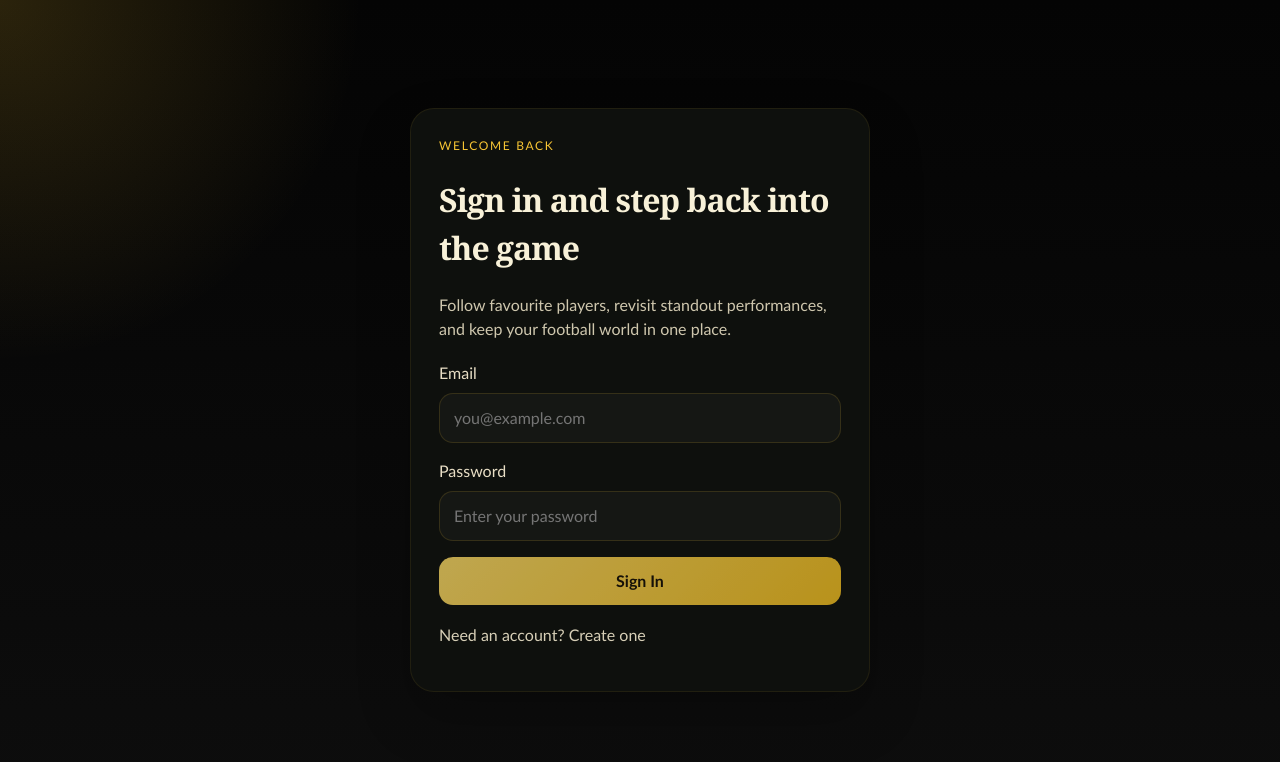
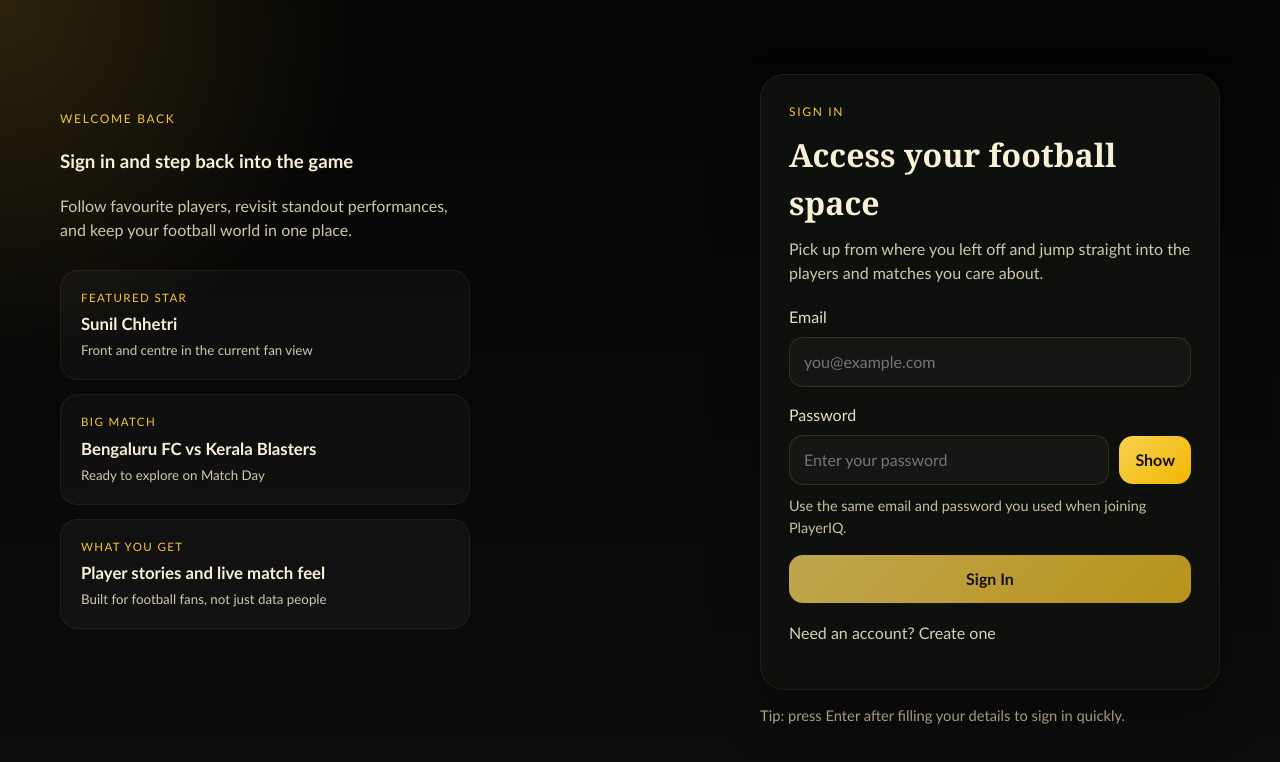
Before and after one commit to RatandeepCodes/PlayerIQ, a React (Vite) app in the folder frontend/: page /login in a window 1280 px wide. Shown: the top 762 px of the page. Built offline with nearby package versions, Linux system fonts and the light colour scheme; no server answers.

Commit message:
complete auth experience with polished login and register flow

```diff
--- /dev/null
+++ b/frontend/src/components/AuthShell.jsx
@@ -0,0 +1,28 @@
+export default function AuthShell({ eyebrow, title, subtitle, highlights, children, footer }) {
+  return (
+    <div className="auth-page">
+      <section className="auth-shell">
+        <aside className="auth-showcase">
+          <p className="eyebrow">{eyebrow}</p>
+          <h1>{title}</h1>
+          <p className="auth-subcopy">{subtitle}</p>
+
+          <div className="auth-highlights">
+            {highlights.map((highlight) => (
+              <article key={highlight.label} className="auth-highlight-card">
+                <span className="auth-highlight-label">{highlight.label}</span>
+                <strong>{highlight.value}</strong>
+                <small>{highlight.note}</small>
+              </article>
+            ))}
+          </div>
+        </aside>
+
+        <div className="auth-panel-wrap">
+          <div className="auth-panel">{children}</div>
+          {footer ? <div className="auth-footer-note">{footer}</div> : null}
+        </div>
+      </section>
+    </div>
+  );
+}
--- a/frontend/src/pages/LoginPage.jsx
+++ b/frontend/src/pages/LoginPage.jsx
@@ -1,6 +1,7 @@
 import { useState } from "react";
 import { Link, useLocation, useNavigate } from "react-router-dom";
 
+import AuthShell from "../components/AuthShell.jsx";
 import { useAuth } from "../context/AuthContext.jsx";
 
 export default function LoginPage() {
@@ -11,9 +12,15 @@
     email: "",
     password: "",
   });
+  const [showPassword, setShowPassword] = useState(false);
 
   const targetPath = location.state?.from || "/dashboard";
   const isFormValid = formData.email.trim().length > 4 && formData.password.trim().length >= 8;
+  const highlights = [
+    { label: "Featured Star", value: "Sunil Chhetri", note: "Front and centre in the current fan view" },
+    { label: "Big Match", value: "Bengaluru FC vs Kerala Blasters", note: "Ready to explore on Match Day" },
+    { label: "What You Get", value: "Player stories and live match feel", note: "Built for football fans, not just data people" },
+  ];
 
   async function handleSubmit(event) {
     event.preventDefault();
@@ -28,13 +35,16 @@
   }
 
   return (
-    <div className="auth-page">
-      <div className="auth-panel">
-        <p className="eyebrow">Welcome Back</p>
-        <h1>Sign in and step back into the game</h1>
-        <p className="auth-subcopy">
-          Follow favourite players, revisit standout performances, and keep your football world in one place.
-        </p>
+    <AuthShell
+      eyebrow="Welcome Back"
+      title="Sign in and step back into the game"
+      subtitle="Follow favourite players, revisit standout performances, and keep your football world in one place."
+      highlights={highlights}
+      footer="Tip: press Enter after filling your details to sign in quickly."
+    >
+      <p className="eyebrow">Sign In</p>
+      <h2 className="auth-form-title">Access your football space</h2>
+      <p className="auth-panel-copy">Pick up from where you left off and jump straight into the players and matches you care about.</p>
         {location.state?.from ? <p className="auth-hint">Sign in to continue where you left off.</p> : null}
         <form className="auth-form" onSubmit={handleSubmit}>
           <label>
@@ -51,8 +61,9 @@
           </label>
           <label>
             Password
+            <div className="auth-input-row">
               <input
-              type="password"
+                type={showPassword ? "text" : "password"}
                 placeholder="Enter your password"
                 value={formData.password}
                 onChange={(event) => {
@@ -60,7 +71,16 @@
                   setFormData((current) => ({ ...current, password: event.target.value }));
                 }}
               />
+              <button
+                className="auth-inline-button"
+                type="button"
+                onClick={() => setShowPassword((current) => !current)}
+              >
+                {showPassword ? "Hide" : "Show"}
+              </button>
+            </div>
           </label>
+          <p className="auth-helper-text">Use the same email and password you used when joining PlayerIQ.</p>
           {error ? <p className="auth-error">{error}</p> : null}
           {errorMeta?.requestId ? <p className="auth-meta">Reference: {errorMeta.requestId}</p> : null}
           <button className="auth-submit" disabled={isLoading || !isFormValid} type="submit">
@@ -70,7 +90,6 @@
         <p className="auth-link">
           Need an account? <Link to="/register">Create one</Link>
         </p>
-      </div>
-    </div>
+    </AuthShell>
   );
 }
--- a/frontend/src/pages/RegisterPage.jsx
+++ b/frontend/src/pages/RegisterPage.jsx
@@ -1,6 +1,7 @@
 import { useState } from "react";
 import { Link, useNavigate } from "react-router-dom";
 
+import AuthShell from "../components/AuthShell.jsx";
 import { useAuth } from "../context/AuthContext.jsx";
 
 export default function RegisterPage() {
@@ -11,8 +12,14 @@
     email: "",
     password: "",
   });
+  const [showPassword, setShowPassword] = useState(false);
   const isFormValid =
     formData.name.trim().length >= 2 && formData.email.trim().length > 4 && formData.password.trim().length >= 8;
+  const highlights = [
+    { label: "Built For Fans", value: "Football-first experience", note: "Simple match and player stories" },
+    { label: "Start With", value: "Indian stars up front", note: "Sunil Chhetri and more in the spotlight" },
+    { label: "Your Space", value: "One account, one matchday hub", note: "Follow, compare, and revisit performances" },
+  ];
 
   async function handleSubmit(event) {
     event.preventDefault();
@@ -27,13 +34,16 @@
   }
 
   return (
-    <div className="auth-page">
-      <div className="auth-panel">
-        <p className="eyebrow">Get Started</p>
-        <h1>Create your football space</h1>
-        <p className="auth-subcopy">
-          Save the players you follow, compare stars across matches, and keep a closer eye on every big performance.
-        </p>
+    <AuthShell
+      eyebrow="Get Started"
+      title="Create your football space"
+      subtitle="Save the players you follow, compare stars across matches, and keep a closer eye on every big performance."
+      highlights={highlights}
+      footer="A PlayerIQ account gives you a personal football home across player pages and match views."
+    >
+      <p className="eyebrow">Create Account</p>
+      <h2 className="auth-form-title">Join PlayerIQ</h2>
+      <p className="auth-panel-copy">Set up your account once and keep every favourite player and match story close by.</p>
         <form className="auth-form" onSubmit={handleSubmit}>
           <label>
             Name
@@ -61,8 +71,9 @@
           </label>
           <label>
             Password
+            <div className="auth-input-row">
               <input
-              type="password"
+                type={showPassword ? "text" : "password"}
                 placeholder="Choose a password"
                 value={formData.password}
                 onChange={(event) => {
@@ -70,8 +81,17 @@
                   setFormData((current) => ({ ...current, password: event.target.value }));
                 }}
               />
+              <button
+                className="auth-inline-button"
+                type="button"
+                onClick={() => setShowPassword((current) => !current)}
+              >
+                {showPassword ? "Hide" : "Show"}
+              </button>
+            </div>
           </label>
           <p className="auth-hint">Use at least 8 characters for a secure sign-in.</p>
+          <p className="auth-helper-text">A name, an email, and a password are all you need to get started.</p>
           {error ? <p className="auth-error">{error}</p> : null}
           {errorMeta?.requestId ? <p className="auth-meta">Reference: {errorMeta.requestId}</p> : null}
           <button className="auth-submit" disabled={isLoading || !isFormValid} type="submit">
@@ -81,7 +101,6 @@
         <p className="auth-link">
           Already have an account? <Link to="/login">Sign in</Link>
         </p>
-      </div>
-    </div>
+    </AuthShell>
   );
 }
--- a/frontend/src/styles.css
+++ b/frontend/src/styles.css
@@ -363,16 +363,77 @@
     linear-gradient(180deg, #040404 0%, #0d0d0d 100%);
 }
 
+.auth-shell {
+  width: min(1160px, 100%);
+  display: grid;
+  grid-template-columns: minmax(300px, 420px) minmax(320px, 460px);
+  justify-content: space-between;
+  gap: 28px;
+  align-items: stretch;
+}
+
+.auth-showcase {
+  padding: 36px 10px 36px 0;
+  animation: page-enter 520ms ease both;
+}
+
+.auth-highlights {
+  display: grid;
+  gap: 14px;
+  margin-top: 28px;
+}
+
+.auth-highlight-card {
+  display: grid;
+  gap: 5px;
+  padding: 18px 20px;
+  border-radius: 18px;
+  background: rgba(255, 255, 255, 0.03);
+  border: 1px solid rgba(247, 197, 52, 0.08);
+}
+
+.auth-highlight-label {
+  font-size: 0.72rem;
+  letter-spacing: 0.12em;
+  text-transform: uppercase;
+  color: #f7c534;
+}
+
+.auth-highlight-card strong {
+  font-size: 1.05rem;
+}
+
+.auth-highlight-card small {
+  color: #cfc7ae;
+}
+
+.auth-panel-wrap {
+  display: grid;
+  gap: 14px;
+}
+
 .auth-panel {
   position: relative;
   z-index: 1;
   width: min(460px, 100%);
+  justify-self: end;
   padding: 28px;
   border-radius: 24px;
   background: rgba(15, 18, 14, 0.94);
   border: 1px solid rgba(247, 197, 52, 0.08);
   box-shadow: 0 24px 54px rgba(0, 0, 0, 0.24);
   animation: rise-in 520ms ease both;
+}
+
+.auth-form-title {
+  margin: 0;
+  font-family: Georgia, "Times New Roman", serif;
+  font-size: 2rem;
+}
+
+.auth-panel-copy {
+  margin: 10px 0 0;
+  color: #cfc7ae;
 }
 
 .auth-form {
@@ -393,6 +454,29 @@
   border: 1px solid rgba(247, 197, 52, 0.14);
   background: rgba(255, 248, 235, 0.03);
   color: #fff8e8;
+  width: 100%;
+}
+
+.auth-input-row {
+  display: grid;
+  grid-template-columns: 1fr auto;
+  gap: 10px;
+  align-items: center;
+}
+
+.auth-inline-button {
+  padding: 10px 12px;
+  border-radius: 12px;
+  border: 1px solid rgba(247, 197, 52, 0.16);
+  background: rgba(255, 255, 255, 0.03);
+  color: #f7d14f;
+  cursor: pointer;
+}
+
+.auth-helper-text {
+  margin: -6px 0 0;
+  color: #c9bea0;
+  font-size: 0.9rem;
 }
 
 .auth-submit,
@@ -426,6 +510,13 @@
 .auth-link {
   margin-top: 18px;
   color: #d7cfb7;
+}
+
+.auth-footer-note {
+  justify-self: end;
+  width: min(460px, 100%);
+  color: #b9ad8d;
+  font-size: 0.92rem;
 }
 
 .auth-subcopy {
@@ -600,6 +691,17 @@
 }
 
 @media (max-width: 960px) {
+  .auth-shell {
+    grid-template-columns: 1fr;
+  }
+
+  .auth-showcase,
+  .auth-panel,
+  .auth-footer-note {
+    width: 100%;
+    justify-self: stretch;
+  }
+
   .site-header {
     padding: 12px 14px;
   }
```
Lines whose indentation alone changed are shown as unchanged.
